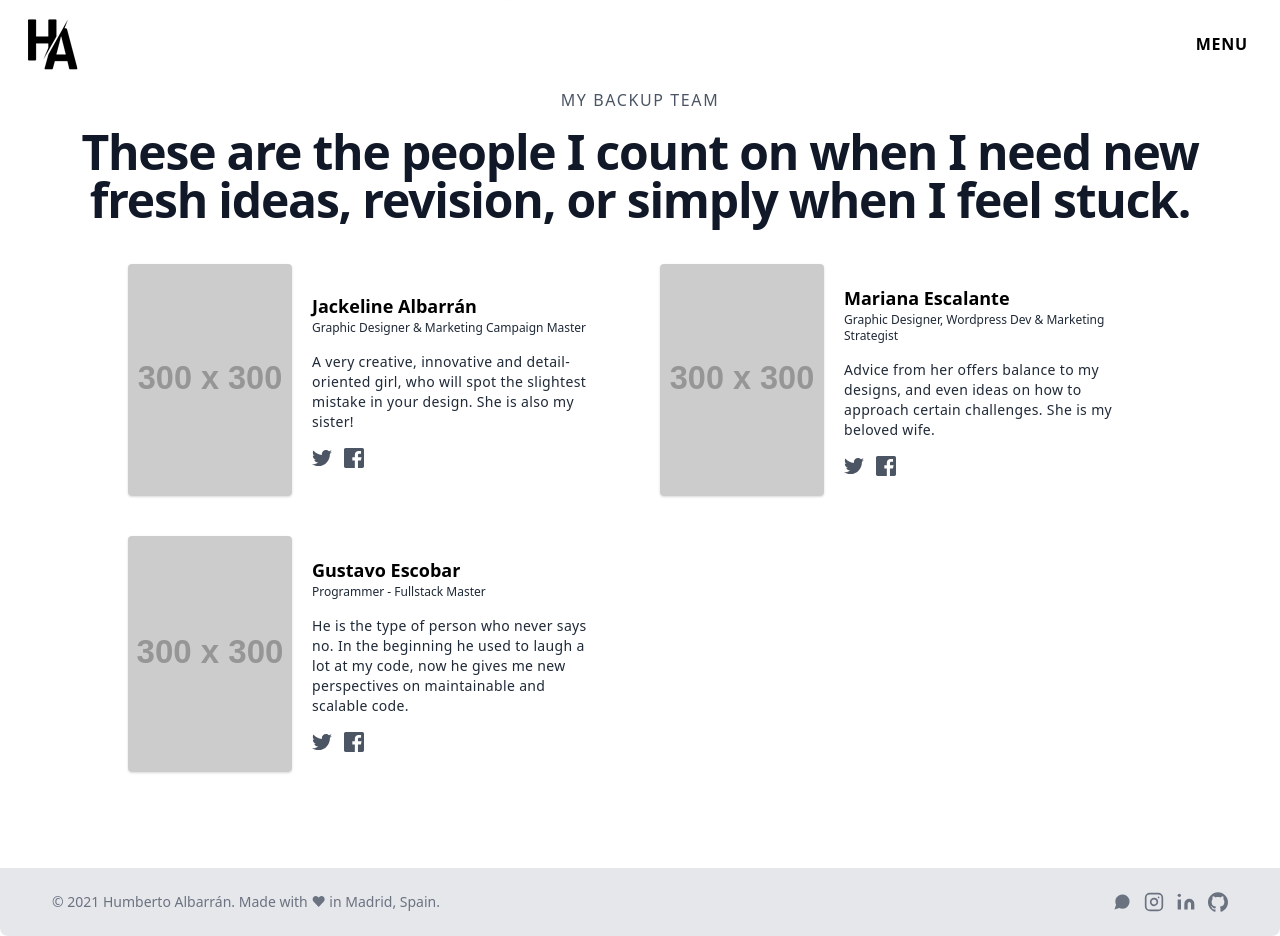
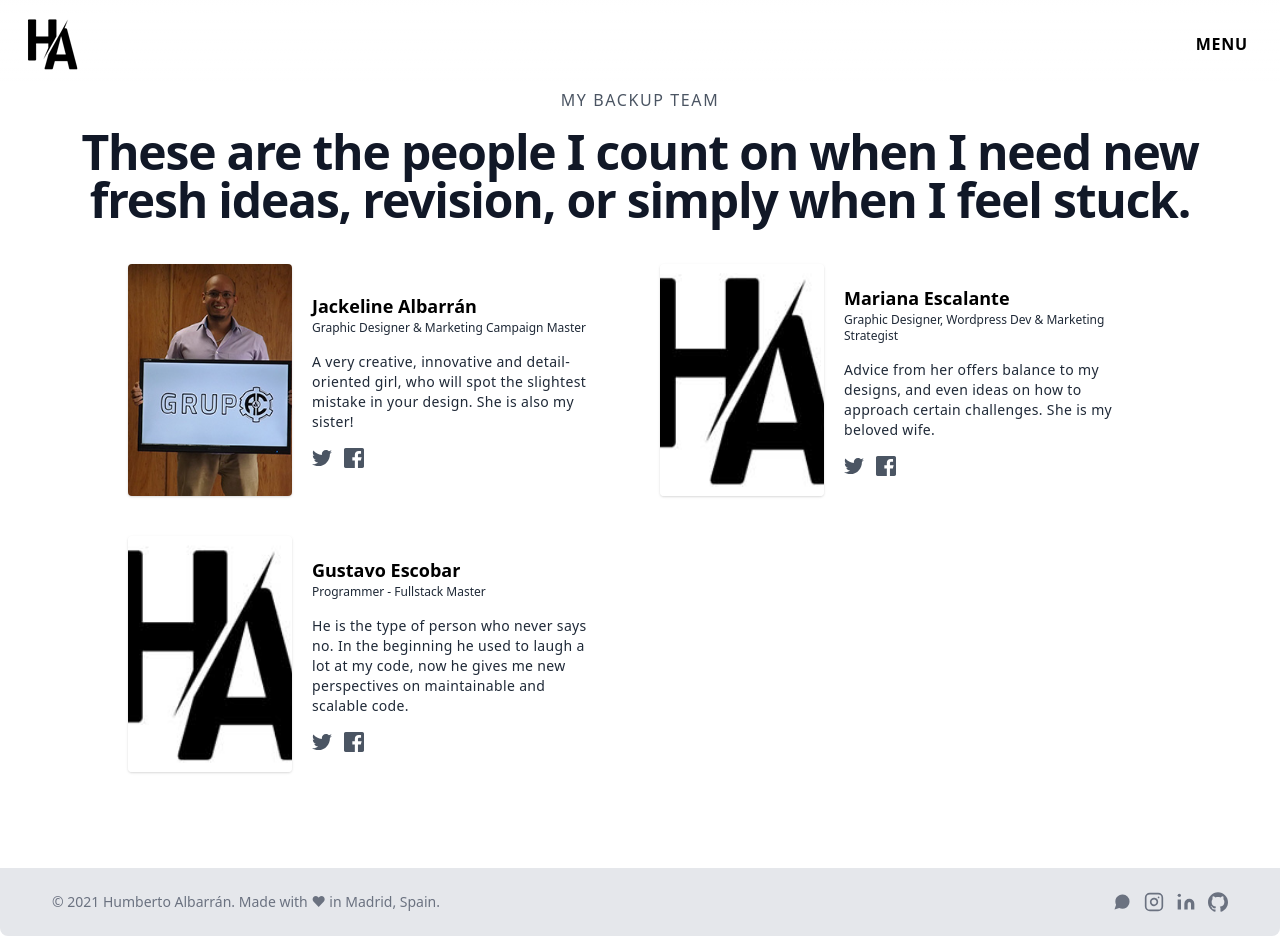
Before and after one commit to hjalbarran/portfolio-v1, a Vue app: page /team in a window 1280 px wide. Built offline with nearby package versions, Linux system fonts and the light colour scheme.

Commit message:
some updates, some tests in photos for team view

```diff
--- a/src/store/index.js
+++ b/src/store/index.js
@@ -245,7 +245,7 @@ export default createStore({
         name: 'Jackeline Albarrán',
         occupation: 'Graphic Designer & Marketing Campaign Master',
         description: 'A very creative, innovative and detail-oriented girl, who will spot the slightest mistake in your design. She is also my sister!',
-        img:require('@/assets/images/projects/project-humbertoportfolio1.jpg'),
+        img:require('@/assets/images/jose-300x300.jpg'),
         url: {
           instagram: 'https://www.instagram.com/hj_albarran/',
           linkedin: 'https://www.linkedin.com/in/humberto-jose-albarran-ramirez/',
--- a/src/views/Home.vue
+++ b/src/views/Home.vue
@@ -31,7 +31,7 @@
         </div>
       </div>
       <div class="lg:absolute lg:inset-y-0 lg:right-0 lg:w-1/2 z-index-custom md:w-1/2 md:mx-auto w-1/2 mx-auto">
-        <img class="h-56 w-full object-cover sm:h-full lg:h-auto" :src="require('@/assets/images/19-3.png')" alt="" />
+        <img class="h-56 w-full object-cover sm:h-full lg:h-auto" :src="require('@/assets/images/19-3.png')" alt="Humberto Albarran developer frontend" />
       </div>
     </div>
 
--- a/src/views/Team.vue
+++ b/src/views/Team.vue
@@ -9,7 +9,7 @@
     <div class="grid gap-10 mx-auto lg:grid-cols-2 lg:max-w-screen-lg third-animation">
       <div class="grid sm:grid-cols-3" v-for="(person, index) in team" :key="index">
         <div class="relative w-full h-48 max-h-full rounded shadow sm:h-auto">
-          <img class="absolute object-cover w-full h-full rounded" src="https://fakeimg.pl/300/" :alt="person.name" />
+          <img class="absolute object-cover w-full h-full rounded" :src="person.img" :alt="person.name" />
         </div>
         <div class="flex flex-col justify-center mt-5 sm:mt-0 sm:p-5 sm:col-span-2">
           <p class="text-lg font-bold">{{person.name}}</p>
```
Also changed, not shown: src/assets/images/jose-300x300.jpg (added).
